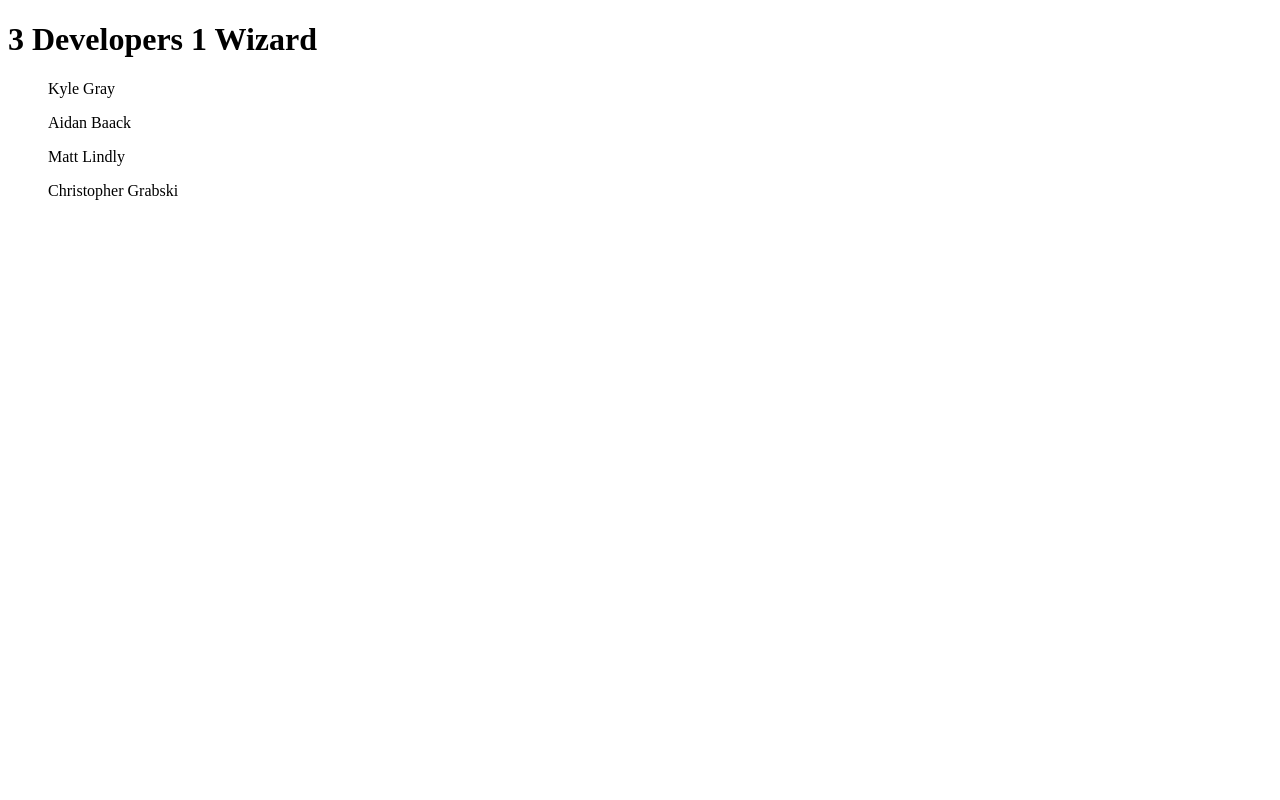
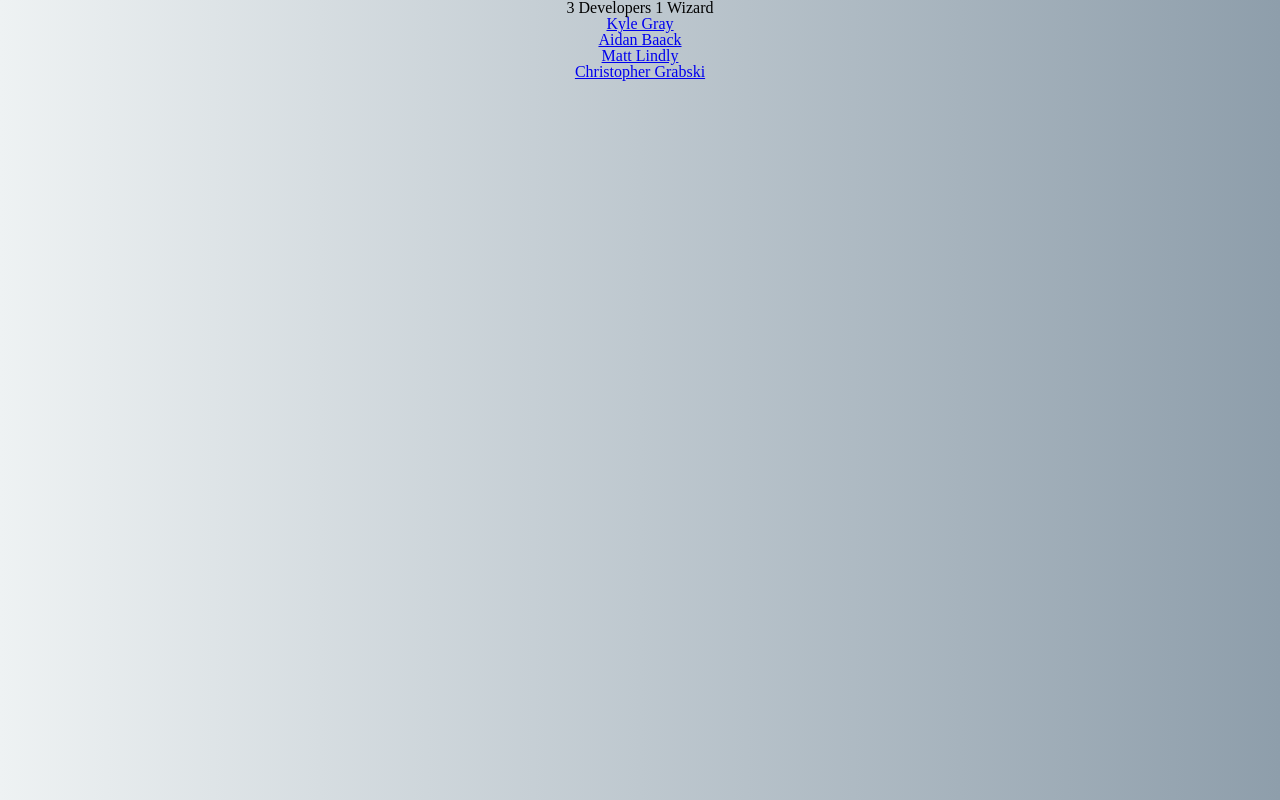
Before and after one commit to lindlymatt/nov29-warmup, a website: page public/index.html in a window 1280 px wide. Drawn offline with Linux system fonts and the light colour scheme; files that its build step writes are made by us from their sources.

Commit message:
add css links, and github links

```diff
--- a/public/index.html
+++ b/public/index.html
@@ -4,15 +4,23 @@
   <meta charset="UTF-8">
   <meta name="viewport" content="width=device-width, initial-scale=1.0">
   <meta http-equiv="X-UA-Compatible" content="ie=edge">
+  <link rel="stylesheet" href="css/styles.css">
+  <link href="http://fonts.googleapis.com/css?family=Oleo+Script" rel="stylesheet" type="text/css">
   <title>3 Developers 1 Wizard</title>
 </head>
 <body>
   <div class="container group">
+
+
+
+
+
     <h1>3 Developers 1 Wizard</h1>
-    <ol>Kyle Gray</ol>
-    <ol>Aidan Baack</ol>
-    <ol>Matt Lindly</ol>
-    <ol>Christopher Grabski</ol>
+
+    <ol><a href="https://github.com/Kyle-Gray">Kyle Gray</a></ol>
+    <ol><a href="https://github.com/aebaack">Aidan Baack</a></ol>
+    <ol><a href="https://github.com/lindlymatt">Matt Lindly</a></ol>
+    <ol><a href="https://github.com/grabc59">Christopher Grabski</a></ol>
   </div>
 </body>
 </html>
```
